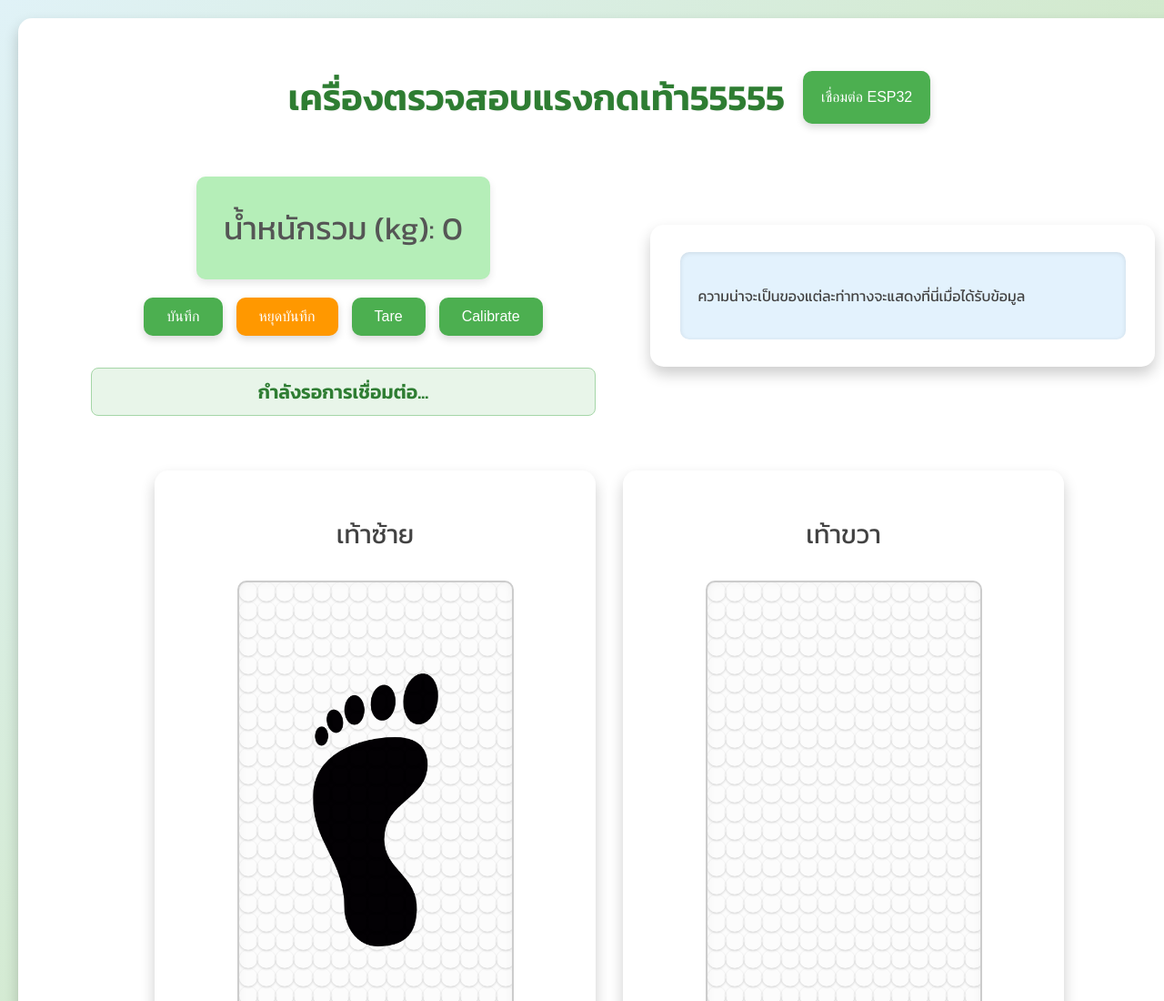
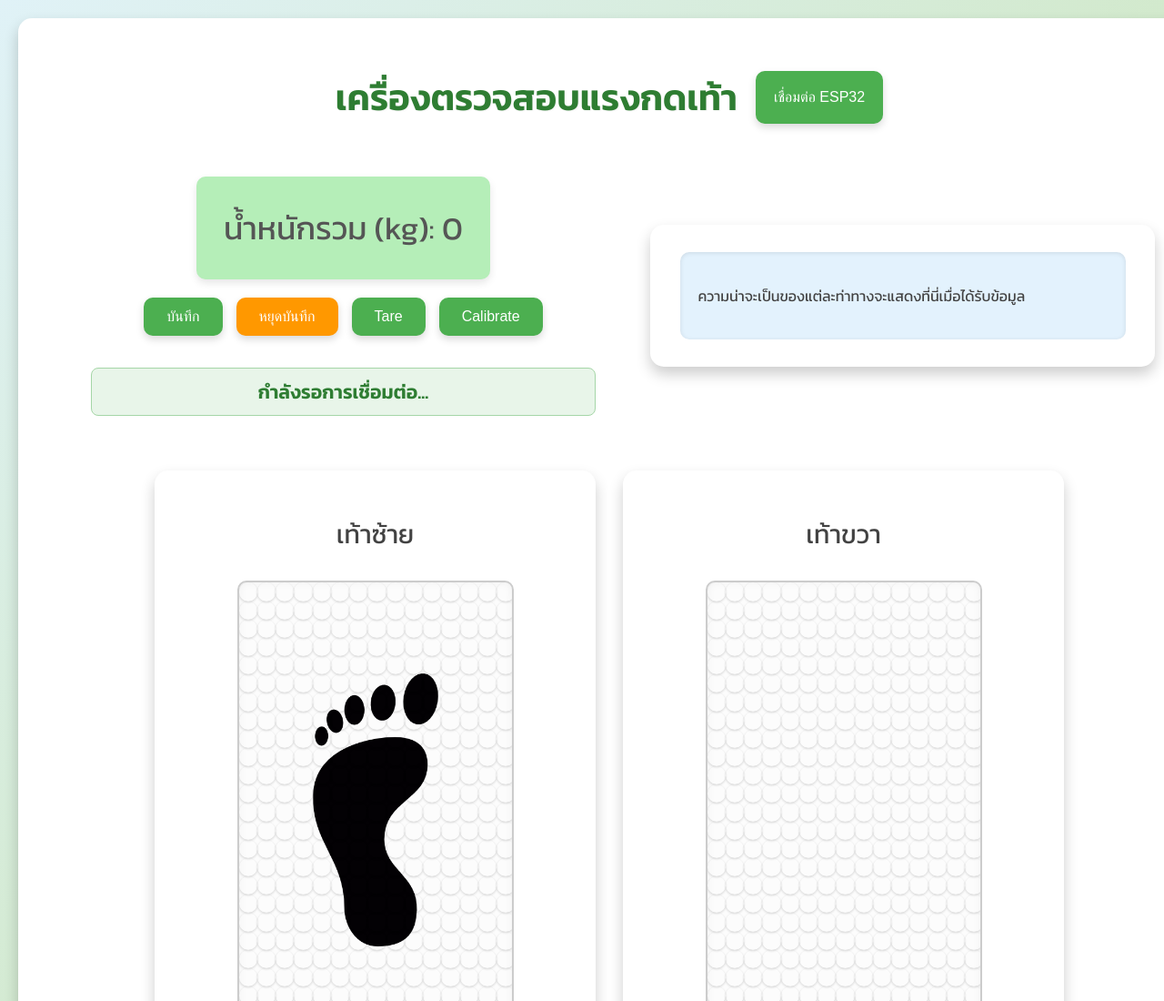
Before and after one commit to Sorasun45/thesis_foot, a plain HTML site: page index.html in a window 1280 px wide. Shown: the top 1100 px of the page at 91% size. Drawn offline with nearby package versions, Linux system fonts and the light colour scheme.

Commit message:
แก้ชื่อกลับ

```diff
--- a/index.html
+++ b/index.html
@@ -13,7 +13,7 @@
 <body>
     <div class="main-wrapper">
         <div class="topbar">
-            <h1>เครื่องตรวจสอบแรงกดเท้า55555</h1>
+            <h1>เครื่องตรวจสอบแรงกดเท้า</h1>
             <button onclick="connectToESP32()" class="connect_but">เชื่อมต่อ ESP32</button>
         </div>
 
```
